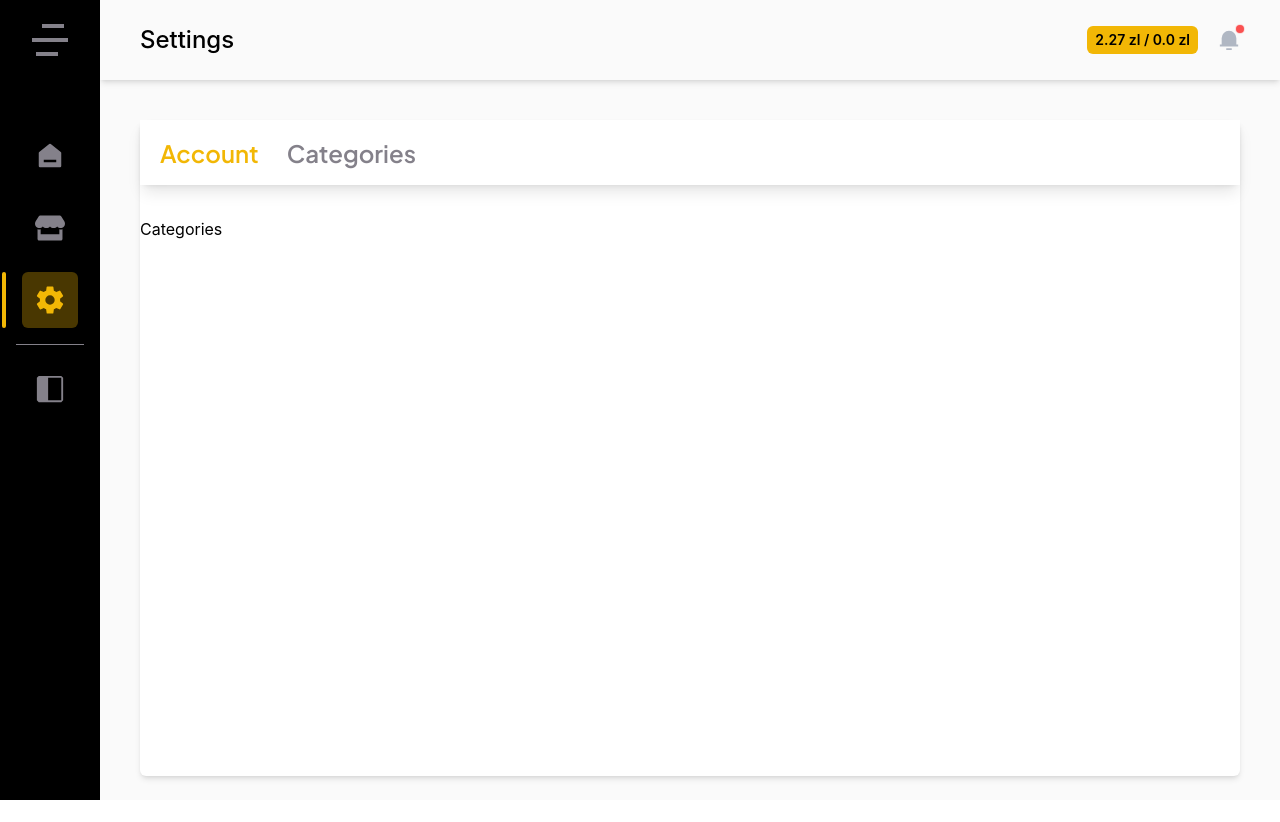
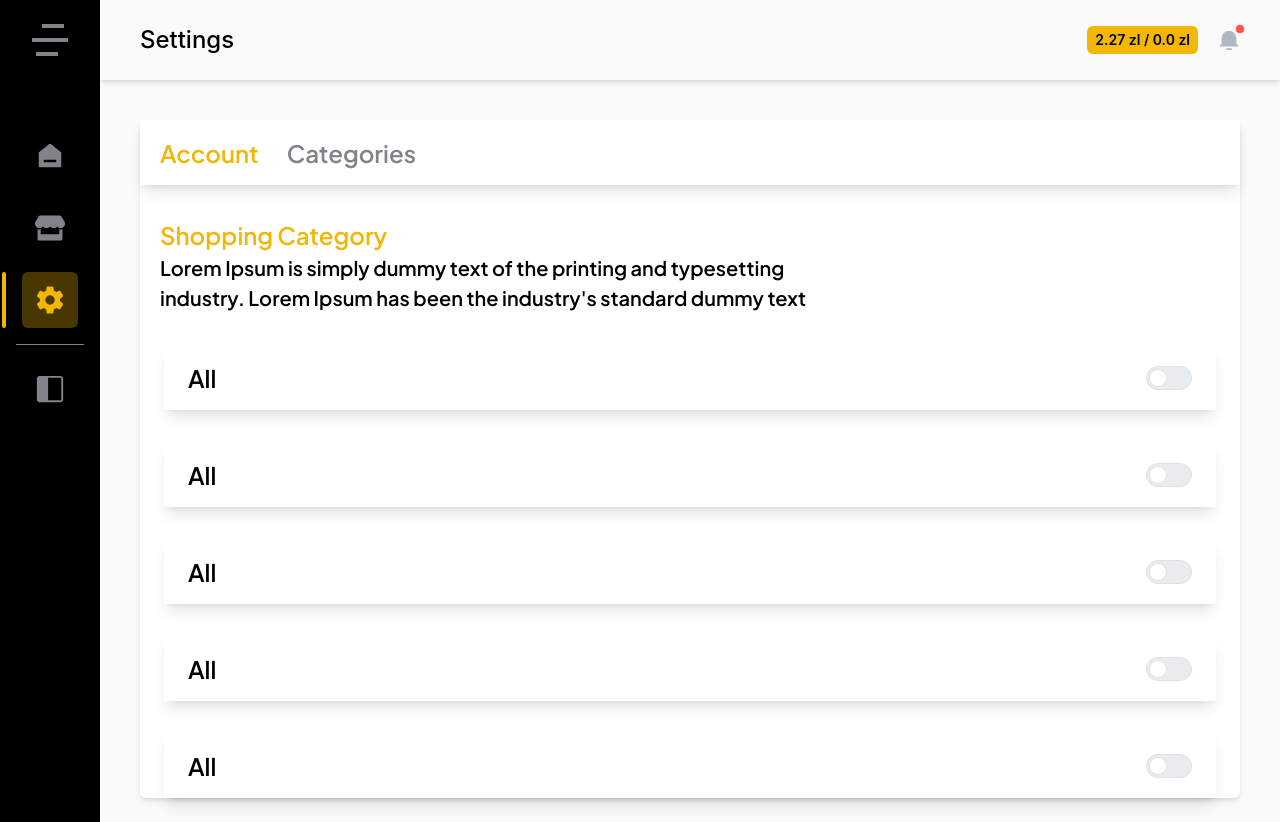
Before and after one commit to mairaj-afridi/soleback, a React (Vite) app: page /settings in a window 1280 px wide. Both pictures are taken after a click on the element "Categories". Before the commit the page ends 800 px from the top, so only its background shows below. Built offline with nearby package versions, Linux system fonts and the light colour scheme.

Commit message:
start the categories secton

```diff
--- a/src/components/Setting/Categories.tsx
+++ b/src/components/Setting/Categories.tsx
@@ -1,9 +1,37 @@
 import React from 'react'
+import { Switch } from '@mantine/core';
 
 const Categories = () => {
   return (
-    <div>Categories</div>
+  <>
+      <h1 className="text-brand-main cursor-pointer  pl-5 text-[22px] sm:text-[24px] font-semibold  font-jakarta">
+        Shopping Category
+        <p className='text-[20px] text-black-main '>Lorem Ipsum is simply dummy text of the printing and typesetting <br/> industry. Lorem Ipsum has been the industry's standard dummy text</p>
+      </h1>
+
+      {[0, 1, 2, 3, 4].map((items, index) => (
+        <div key={index} className='px-3 sm:px-6 w-full'>
+            <div className="bg-white-main shadow-lg gap-4 sm:gap-10 p-6   w-full  h-[65px] flex items-center justify-start   ">
+              <div className='flex justify-between w-full  items-center'>
+                <h1 className="text-black-main text-[17px] sm:text-[24px] font-semibold leading-5  font-jakarta  ">All</h1>
+                <div className="inline-flex items-center  ">
+                  <Switch color="rgba(255, 201, 25, 1)" size='md' />
+                </div>
+              </div>
+            </div>
+           </div>
+      ))
+      }
+</>
+
   )
 }
 
 export default Categories
+
+const Category =[
+  {
+    id: 1,
+    name: 'all',
+  },
+]
```
